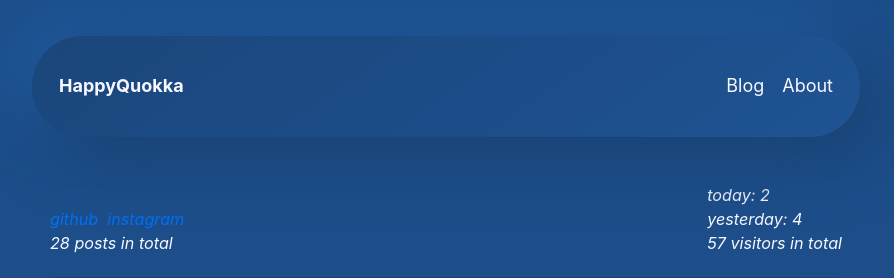
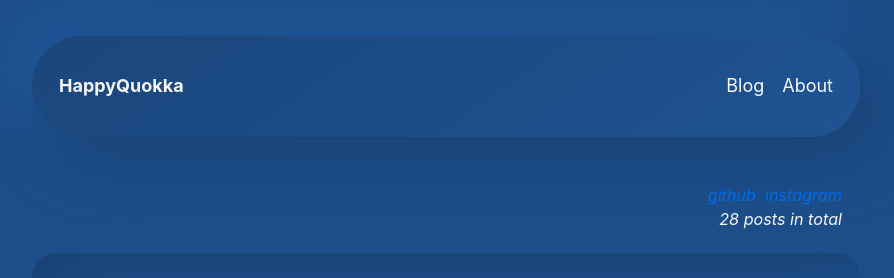
Before and after one commit to ekklesia11/nextjs-blog, a Next.js app: page / in a window 1280 px wide. Shown: the top 278 px of the page, without its empty margins (194-1088 px from the left). Built offline with nearby package versions, Linux system fonts and the light colour scheme.

Commit message:
sns link added

```diff
--- a/package.json
+++ b/package.json
@@ -10,6 +10,7 @@
   "dependencies": {
     "date-fns": "^2.14.0",
     "gray-matter": "^4.0.2",
+    "isomorphic-unfetch": "^3.0.0",
     "next": "9.3.5",
     "react": "16.13.1",
     "react-dom": "16.13.1",
--- a/pages/index.js
+++ b/pages/index.js
@@ -19,11 +19,6 @@ export default function Home({ allPostsData }) {
               <a href="https://instagram.com/d_paac" target="_blank" rel="noopener noreferrer">instagram</a>
             </div>
             <div>{allPostsData.length} posts in total</div>
-          </div>
-          <div className={utilStyles.countPost}>
-            <div>today: 2</div>
-            <div>yesterday: 4</div>
-            <div>57 visitors in total</div>
           </div>
         </div>
         <ul className={utilStyles.list}>
--- a/styles/utils.module.css
+++ b/styles/utils.module.css
@@ -48,10 +48,8 @@
 }
 
 .stats {
-  display: flex;
-  justify-content: space-between;
-  align-items: flex-end;
   margin: 2.5rem 1rem 0;
+  text-align: right;
 }
 
 .countPost {
```
Also changed, not shown: api/index.js (added, +15 -0 lines), lib/db.js (added, +20 -0 lines).
